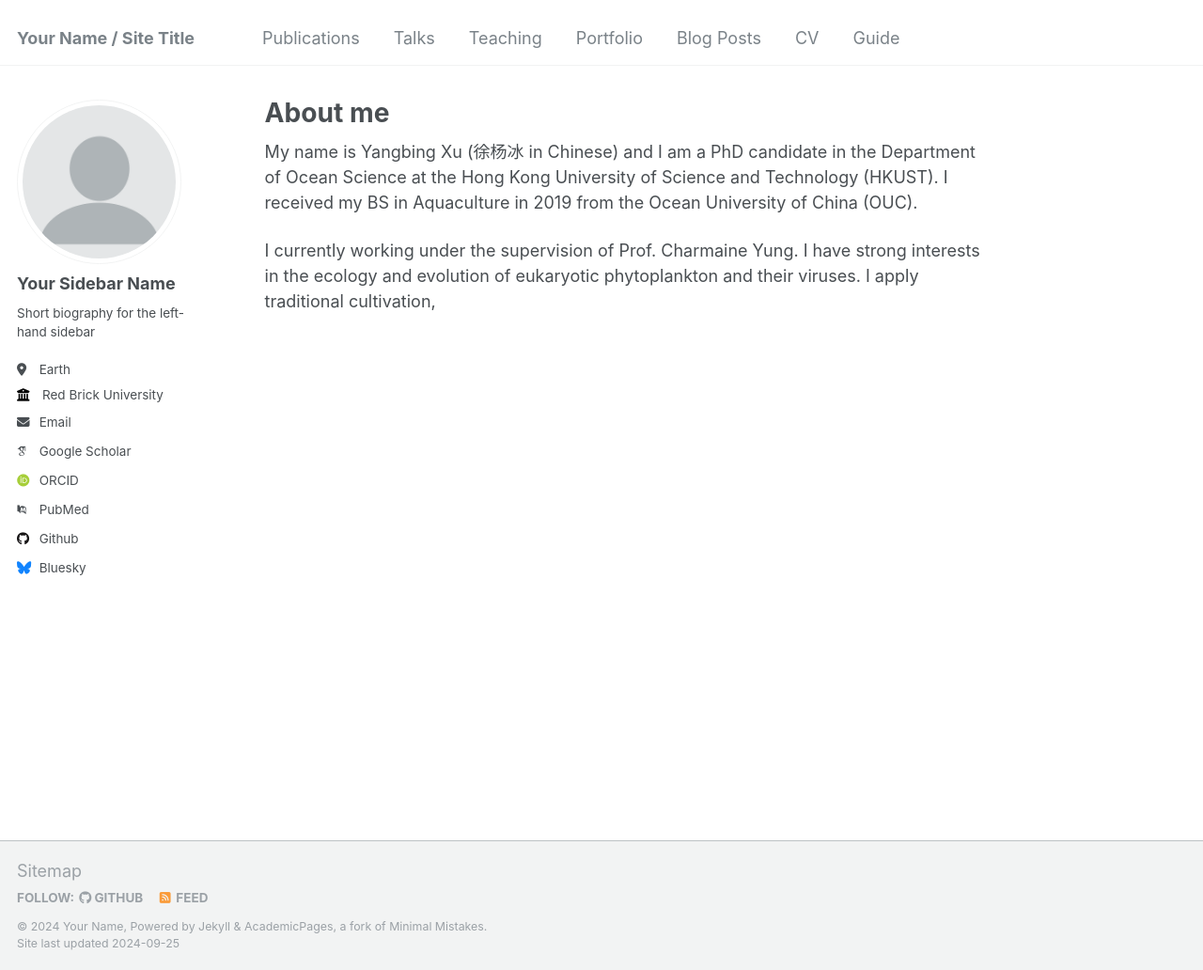
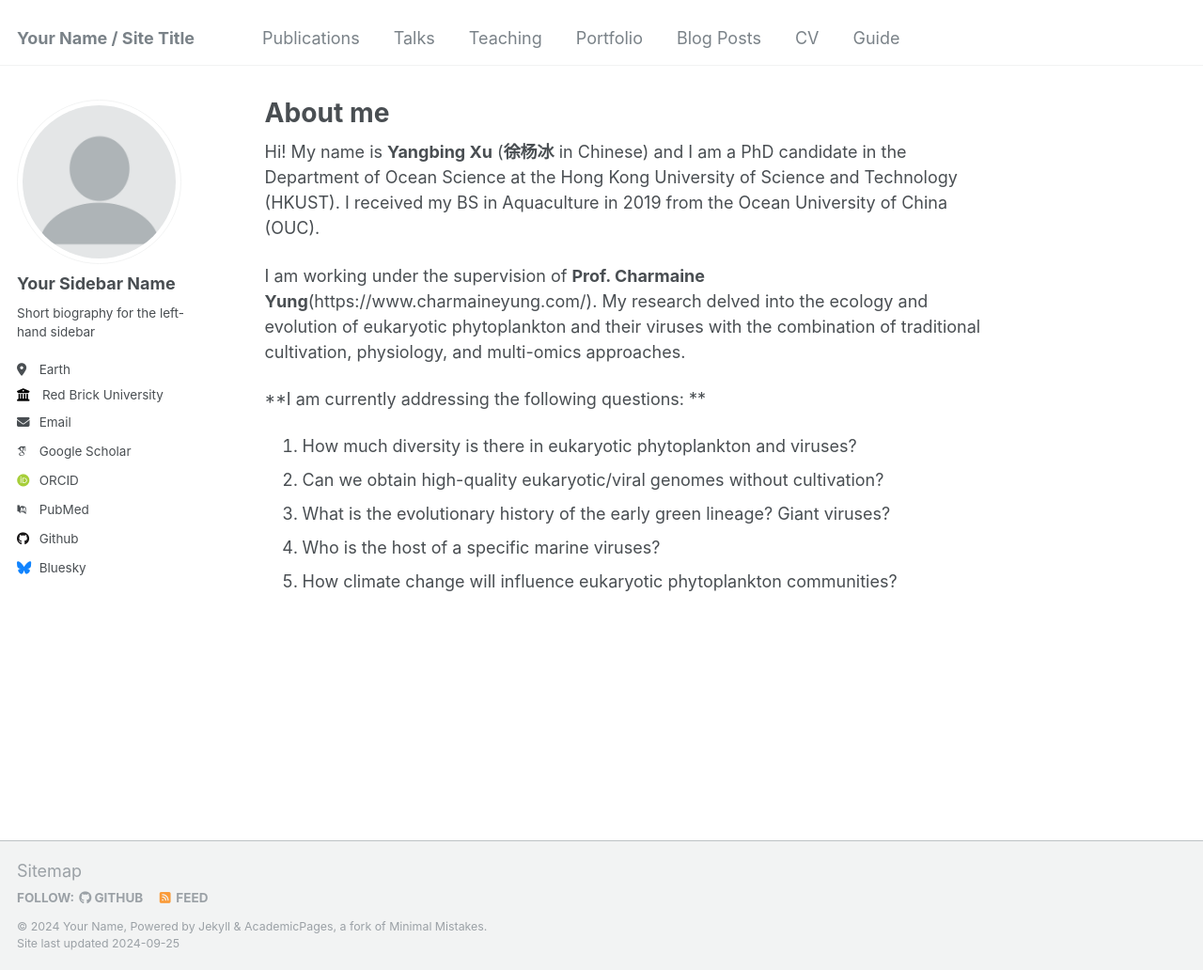
Before and after one commit to Yangbing-Ocean/yangbing, a Jekyll site: the page built from _pages/about.md, in a window 1280 px wide and 1032 px high. Shown: the whole window at 94% size. Built offline with Jekyll 4.4.1, drawn with Linux system fonts in a browser that asks for light colours; some web fonts are replaced.

Commit message:
Update about.md

```diff
--- a/_pages/about.md
+++ b/_pages/about.md
@@ -7,6 +7,13 @@ redirect_from:
   - /about.html
 ---
 
-My name is Yangbing Xu (徐杨冰 in Chinese) and I am a PhD candidate in the Department of Ocean Science at the Hong Kong University of Science and Technology (HKUST). I received my BS in Aquaculture in 2019 from the Ocean University of China (OUC).
+Hi! My name is **Yangbing Xu** (**徐杨冰** in Chinese) and I am a PhD candidate in the Department of Ocean Science at the Hong Kong University of Science and Technology (HKUST). I received my BS in Aquaculture in 2019 from the Ocean University of China (OUC).
 
-I currently working under the supervision of Prof. Charmaine Yung. I have strong interests in the ecology and evolution of eukaryotic phytoplankton and their viruses. I apply traditional cultivation,
+I am working under the supervision of **Prof. Charmaine Yung**(https://www.charmaineyung.com/). My research delved into the ecology and evolution of eukaryotic phytoplankton and their viruses with the combination of traditional cultivation, physiology, and multi-omics approaches.
+
+**I am currently addressing the following questions: **
+1. How much diversity is there in eukaryotic phytoplankton and viruses?
+2. Can we obtain high-quality eukaryotic/viral genomes without cultivation?
+3. What is the evolutionary history of the early green lineage? Giant viruses?
+4. Who is the host of a specific marine viruses?
+5. How climate change will influence eukaryotic phytoplankton communities?
```
